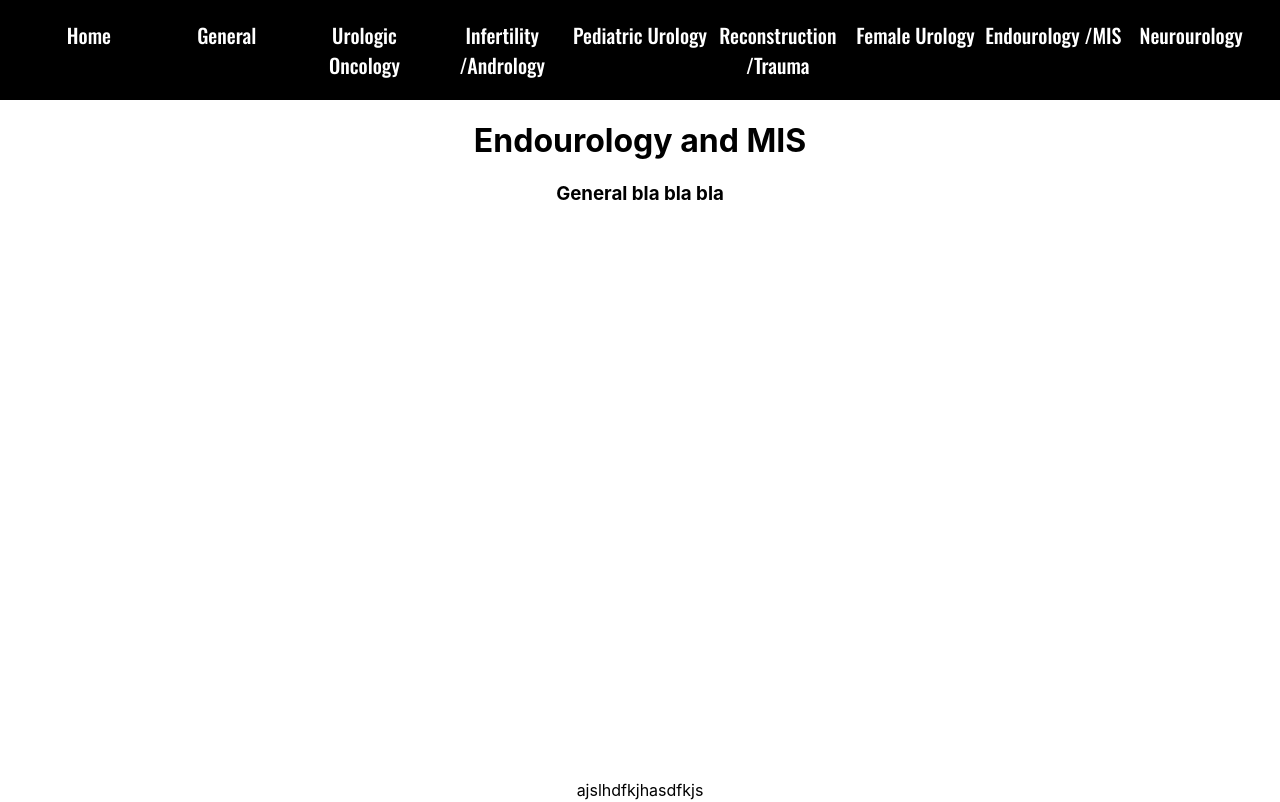
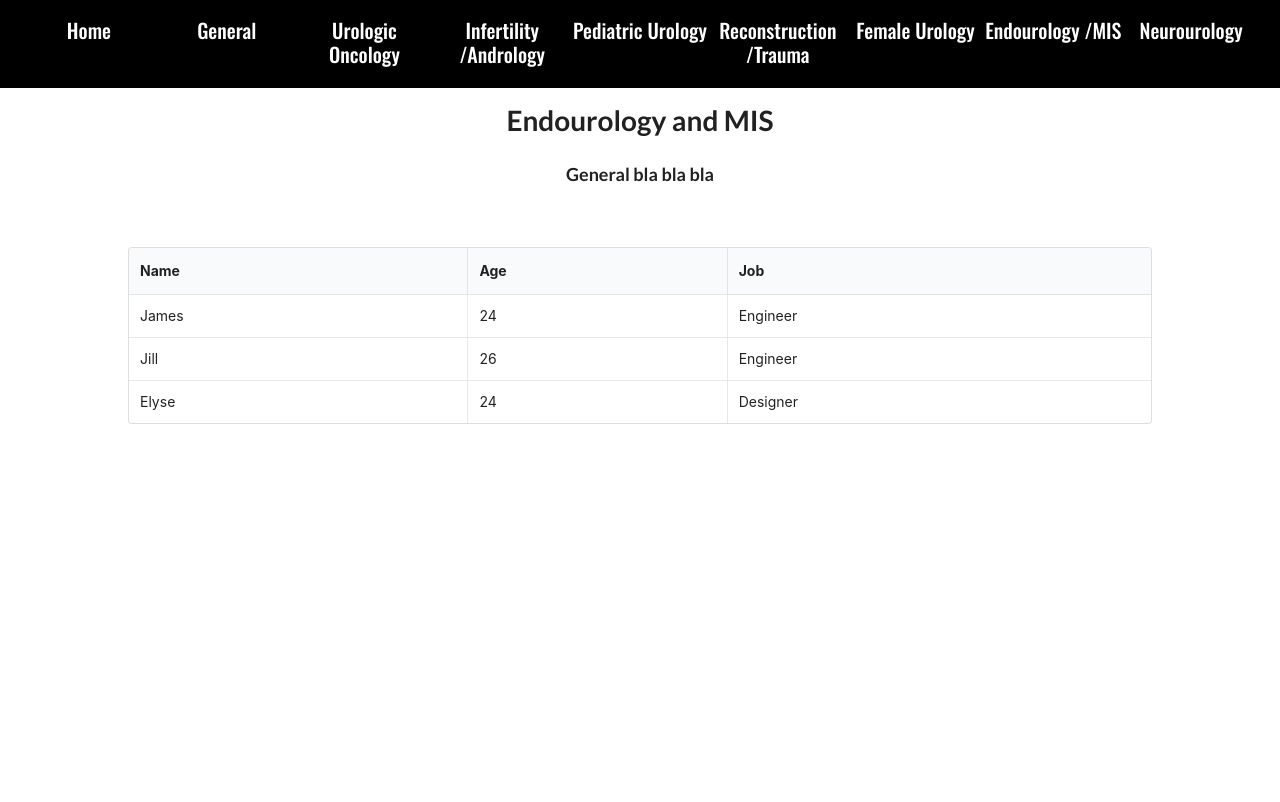
Before and after one commit to terrenceoconnor57/urology, a React (Create React App) app: page /Endo in a window 1280 px wide. Shown: the top 802 px of the page. Built offline with nearby package versions, Linux system fonts and the light colour scheme.

Commit message:
Table layout

```diff
--- a/public/index.html
+++ b/public/index.html
@@ -11,6 +11,7 @@
     />
     <link href="https://fonts.googleapis.com/css2?family=Oswald:wght@500&display=swap" rel="stylesheet">
     <link rel="apple-touch-icon" href="%PUBLIC_URL%/logo192.png" />
+    <link rel="stylesheet" href="https://cdnjs.cloudflare.com/ajax/libs/semantic-ui/2.4.1/semantic.min.css"/>
     <!--
       manifest.json provides metadata used when your web app is installed on a
       user's mobile device or desktop. See https://developers.google.com/web/fundamentals/web-app-manifest/
--- a/src/App.css
+++ b/src/App.css
@@ -28,6 +28,12 @@
   font-size: 20px;
 }
 
+.data {
+  width: 80%;
+  margin-left: auto;
+  margin-right: auto;
+}
+
 @media (max-width: 800px) {
    .links {
     font-size: 17px;
--- a/src/App.js
+++ b/src/App.js
@@ -45,6 +45,34 @@
       <Route path = '/Endo' component = {Endo} />
       <Route path = '/Neuro' component = {Neuro} />
       <br/>
+      <br/>
+      <br/>
+      <div className = 'data'>
+      <table class="ui celled table">
+  <thead>
+    <tr><th>Name</th>
+    <th>Age</th>
+    <th>Job</th>
+  </tr></thead>
+  <tbody>
+    <tr>
+      <td data-label="Name">James</td>
+      <td data-label="Age">24</td>
+      <td data-label="Job">Engineer</td>
+    </tr>
+    <tr>
+      <td data-label="Name">Jill</td>
+      <td data-label="Age">26</td>
+      <td data-label="Job">Engineer</td>
+    </tr>
+    <tr>
+      <td data-label="Name">Elyse</td>
+      <td data-label="Age">24</td>
+      <td data-label="Job">Designer</td>
+    </tr>
+  </tbody>
+</table>
+</div>
       <br/>
       <br/>
       <br/>
```
